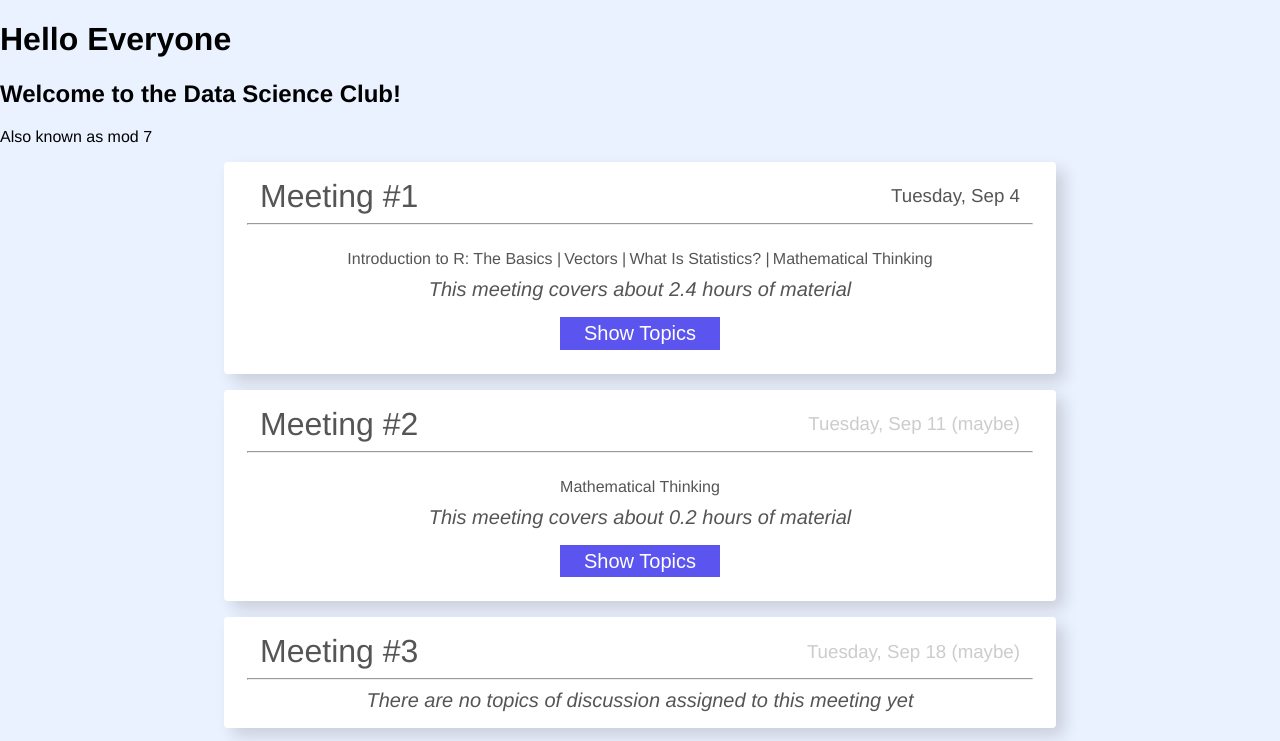
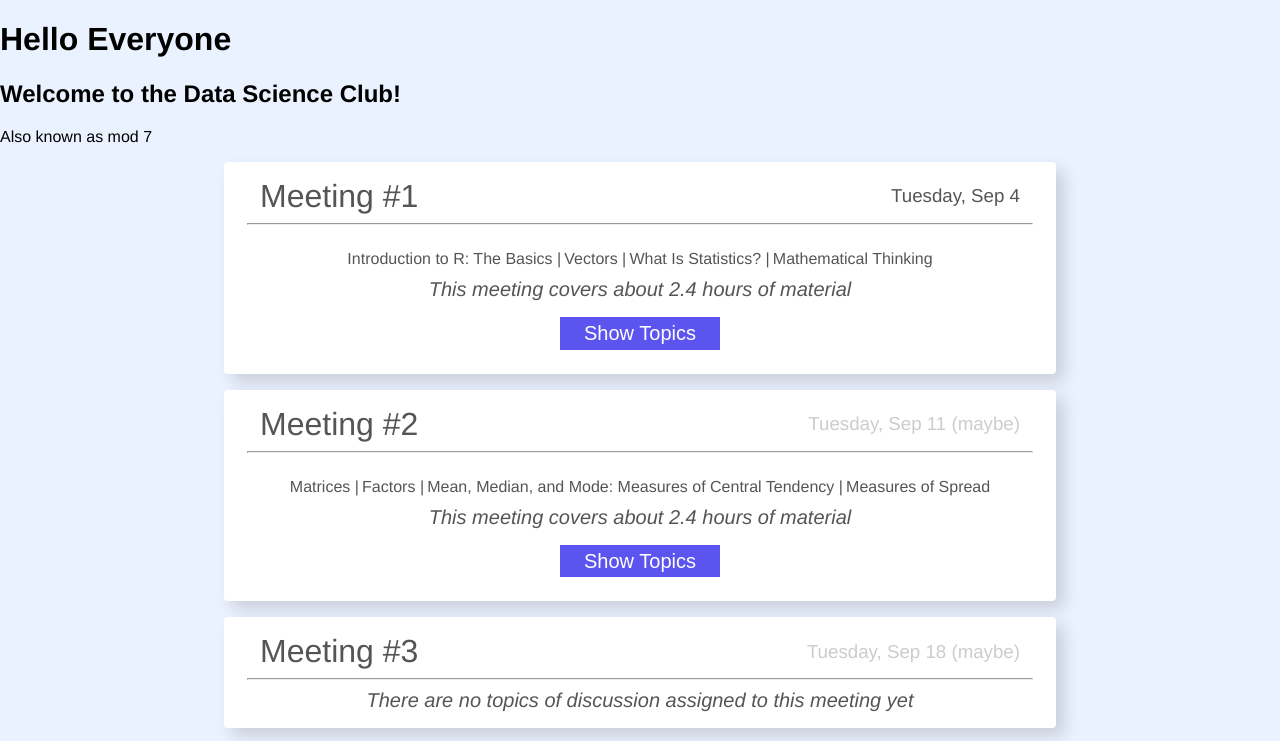
Before and after one commit to MostlyFocusedMike/data-club, a website built with webpack: page index.html in a window 1280 px wide. Shown: the top 741 px of the page. Built offline with nearby package versions, Linux system fonts and the light colour scheme; some packages are replaced by stand-ins of ours; files whose address does not match are found by name.

Commit message:
add meeting number two data

```diff
--- a/src/js/constants/topics.js
+++ b/src/js/constants/topics.js
@@ -42,13 +42,43 @@ const topics = [
         type: CONSTANTS.VIDEO,
     },
     {
-        id: 4,
+        id: 5,
         meeting_id: 2,
-        display_name: 'Mathematical Thinking',
+        display_name: 'Matrices',
+        source: CONSTANTS.DATA_CAMP,
+        link: 'https://campus.datacamp.com/courses/free-introduction-to-r/chapter-3-matrices-3?ex=1',
+        description: 'Understand how to manipulate matrices with R',
+        duration: 60,
+        type: CONSTANTS.INTERACTIVE,
+    },
+    {
+        id: 6,
+        meeting_id: 2,
+        display_name: 'Factors',
+        source: CONSTANTS.DATA_CAMP,
+        link: 'https://campus.datacamp.com/courses/free-introduction-to-r/chapter-4-factors-4?ex=1',
+        description: 'In R, categorical data is stored in factors, here\'s how they work',
+        duration: 60,
+        type: CONSTANTS.INTERACTIVE,
+    },
+    {
+        id: 7,
+        meeting_id: 2,
+        display_name: 'Mean, Median, and Mode: Measures of Central Tendency',
         source: CONSTANTS.CC_STATISTICS,
-        link: 'https://www.youtube.com/watch?v=tN9Xl1AcSv8&list=PL8dPuuaLjXtNM_Y-bUAhblSAdWRnmBUcr&index=3',
-        description: 'How to think about statistics using math',
-        duration: 11,
+        link: 'https://www.youtube.com/watch?v=kn83BA7cRNM&list=PL8dPuuaLjXtNM_Y-bUAhblSAdWRnmBUcr&index=4',
+        description: 'What the mean, the median, and mode actually mean',
+        duration: 12,
+        type: CONSTANTS.VIDEO,
+    },
+    {
+        id: 8,
+        meeting_id: 2,
+        display_name: 'Measures of Spread',
+        source: CONSTANTS.CC_STATISTICS,
+        link: 'https://www.youtube.com/watch?v=R4yfNi_8Kqw&index=5&list=PL8dPuuaLjXtNM_Y-bUAhblSAdWRnmBUcr',
+        description: 'learn to spot how well medians and means represent the data',
+        duration: 12,
         type: CONSTANTS.VIDEO,
     },
 ]
--- a/styles/main.scss
+++ b/styles/main.scss
@@ -114,7 +114,7 @@ body {
     }
 
     .topic-info {
-        width: 80%;
+        width: 90%;
         p {
             margin: 0;
             text-align: center;
```
Also changed, not shown: styles/styles.css.
